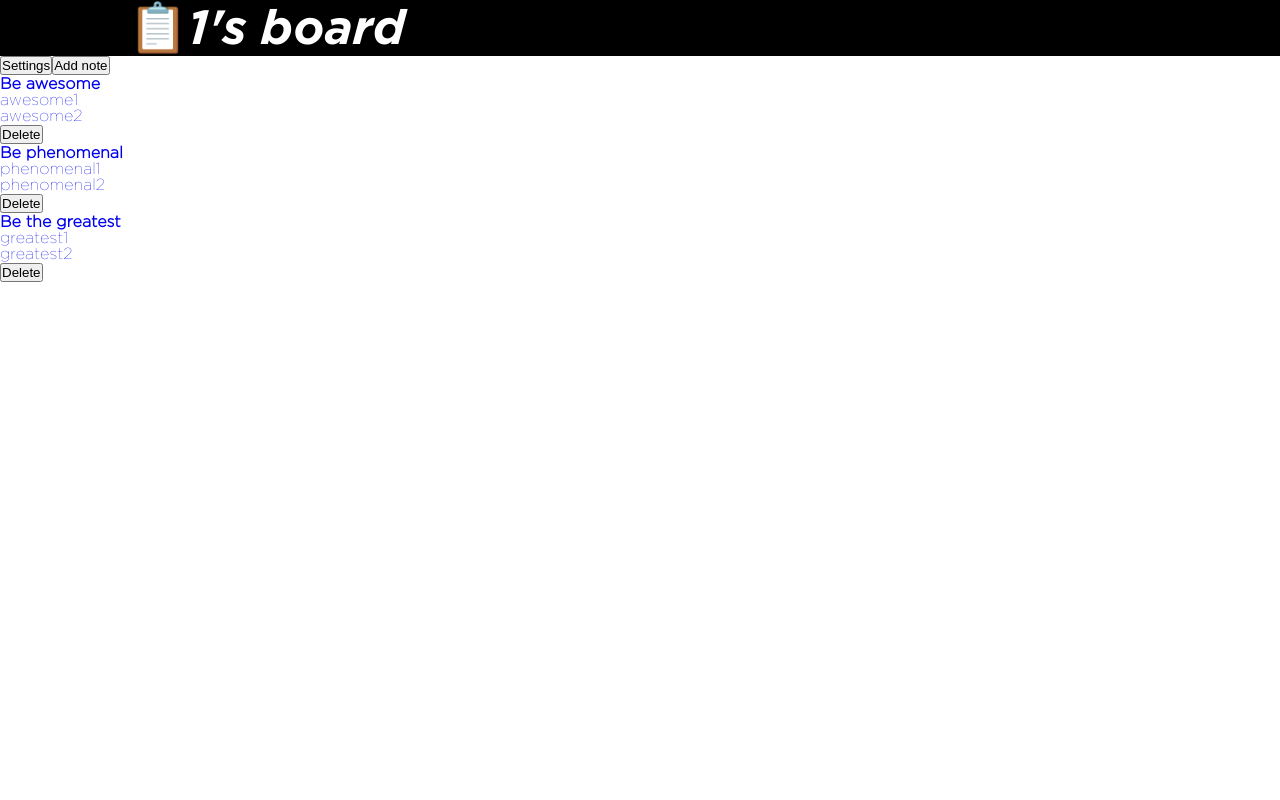
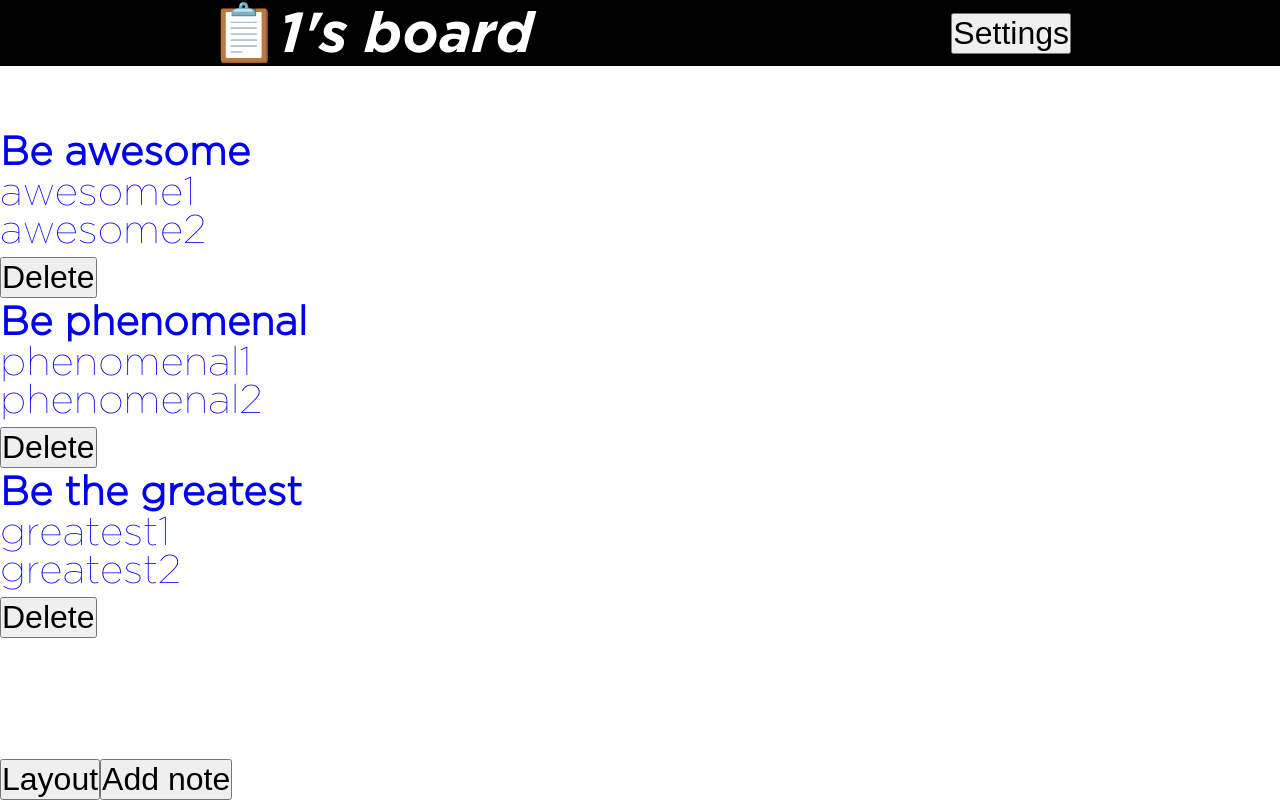
Before and after one commit to RemyKaloustian/EZLife, a React app: page /#/board/1 in a window 1280 px wide. Built offline with nearby package versions, Linux system fonts and the light colour scheme; what react-router-redux would draw is missing.

Commit message:
Basic style

```diff
--- a/src/css/board.css
+++ b/src/css/board.css
@@ -1,7 +1,21 @@
 .header-panel
 {
+    width:100%;
     background-color: black;
     color:white;
     font-size: 3rem;
-    padding-left: 10%;
+    position: fixed;
+    top:0;
+    display: flex;
+    justify-content:space-around;
 }
+
+button
+{
+    font-size: 2rem;
+}
+
+#bottom-menu
+{
+
+}
--- a/src/css/main.css
+++ b/src/css/main.css
@@ -5,9 +5,21 @@
 body
 {
     width:100%;
-    overflow-x: hidden;
+    font-size: 2.5rem;
 }
 a
 {
     text-decoration: none;
 }
+
+.fixed-bottom
+{
+    position: fixed;
+    bottom: 0;
+    z-index: 2;
+}
+
+.page-content
+{
+    margin-top: 10%;
+}
--- a/src/js/views/Board.js
+++ b/src/js/views/Board.js
@@ -9,16 +9,15 @@ class Board extends Component{
 
         console.log(this.props.notes);
         return(
-            <div>
-                <h3 className='gotham-bold header-panel'>📋{this.props.match.params.user}'s board</h3>
+            <div className='page-content'>
+                <div className='header-panel'>
+                    <h3 className='gotham-bold'>📋{this.props.match.params.user}'s board</h3>
+                    <Link to={`/settings/${this.props.match.params.user}`}>
+                        <button>Settings</button>
+                    </Link>
 
-                <Link to={`/settings/${this.props.match.params.user}`}>
-                    <button>Settings</button>
-                </Link>
+                </div>
 
-                <Link to={`/new/${this.props.match.params.user}`}>
-                    <button>Add note</button>
-                </Link>
 
                 {
                     this.props.notes.map((item,index) =>
@@ -28,6 +27,15 @@ class Board extends Component{
                         ></BoardTask>
                     )
                 }
+
+                <div className='fixed-bottom'>
+
+                    <button>Layout</button>
+                    <Link to={`/new/${this.props.match.params.user}`}>
+                        <button>Add note</button>
+                    </Link>
+
+                </div>
             </div>
         );
     }
```
